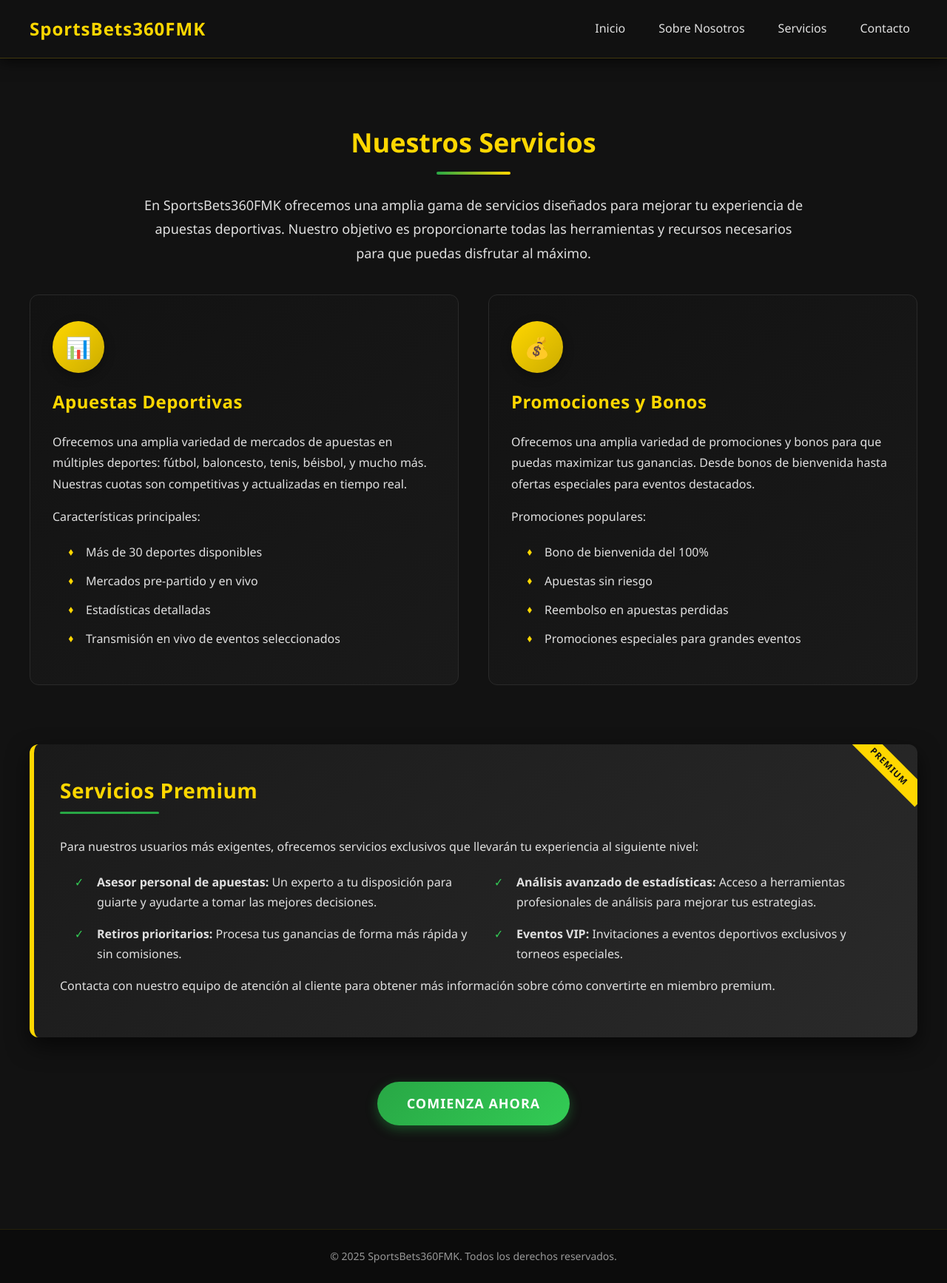
After one commit to Mauricio50-byte/SportsBets360FMK-Plataforma-de-Apuestas-Deportivas, a PHP site: page /View/Servicios.html in a window 1280 px wide. The commit adds this page. Shown: the whole page at 74% size. Run offline with PHP 8.4, Linux system fonts and the light colour scheme; a stand-in replaces the project's code that opens the database connection.

Commit message:
se creo la ventana servicio y se modifico la de sobre nosotros y la de index

```diff
--- /dev/null
+++ b/Css/StyleServicios.css
@@ -0,0 +1,429 @@
+/* servicios.css - Estilos elegantes y modernos para la página de Servicios (temática apuestas premium) */
+
+:root {
+    --color-gold: #ffd700;
+    --color-gold-dark: #ccac00;
+    --color-green: #28a745;
+    --color-green-light: #33cc55;
+    --color-dark: #121212;
+    --color-dark-gray: #1a1a1a;
+    --color-medium-gray: #2a2a2a;
+    --color-light-gray: #e0e0e0;
+    --card-shadow: 0 12px 30px rgba(0, 0, 0, 0.6);
+    --card-glow: 0 0 15px rgba(255, 215, 0, 0.3);
+    --border-radius: 12px;
+    --transition-speed: 0.3s;
+  }
+
+  body {
+    font-family: 'Segoe UI', Tahoma, Geneva, Verdana, sans-serif;
+    background-color: var(--color-dark);
+    color: var(--color-light-gray);
+    margin: 0;
+    padding: 0;
+    line-height: 1.6;
+  }
+
+  /* Header y Navegación */
+  header {
+    background-color: rgba(18, 18, 18, 0.95);
+    backdrop-filter: blur(8px);
+    padding: 20px 40px;
+    display: flex;
+    justify-content: space-between;
+    align-items: center;
+    position: sticky;
+    top: 0;
+    z-index: 100;
+    box-shadow: 0 2px 20px rgba(0, 0, 0, 0.8);
+    border-bottom: 1px solid rgba(255, 215, 0, 0.2);
+  }
+
+  .logo {
+    color: var(--color-gold);
+    font-size: 24px;
+    font-weight: 700;
+    text-decoration: none;
+    letter-spacing: 1px;
+    transition: all var(--transition-speed) ease;
+  }
+
+  .logo:hover {
+    color: var(--color-green);
+    text-shadow: 0 0 10px rgba(40, 167, 69, 0.4);
+  }
+
+  nav ul {
+    display: flex;
+    list-style: none;
+    margin: 0;
+    padding: 0;
+  }
+
+  nav ul li {
+    margin-left: 25px;
+  }
+
+  nav ul li a {
+    color: var(--color-light-gray);
+    text-decoration: none;
+    font-weight: 500;
+    padding: 5px 10px;
+    transition: all var(--transition-speed) ease;
+    position: relative;
+  }
+
+  nav ul li a::after {
+    content: '';
+    position: absolute;
+    width: 0;
+    height: 2px;
+    bottom: 0;
+    left: 0;
+    background-color: var(--color-gold);
+    transition: width var(--transition-speed) ease;
+  }
+
+  nav ul li a:hover {
+    color: var(--color-gold);
+  }
+
+  nav ul li a:hover::after {
+    width: 100%;
+  }
+
+  /* Contenido Principal */
+  .main-content {
+    max-width: 1200px;
+    margin: 0 auto;
+    padding: 60px 20px;
+  }
+
+  h1 {
+    color: var(--color-gold);
+    text-align: center;
+    font-size: 36px;
+    margin-bottom: 40px;
+    position: relative;
+  }
+
+  h1.section-heading::after {
+    content: "";
+    position: absolute;
+    width: 100px;
+    height: 4px;
+    background: linear-gradient(90deg, var(--color-green), var(--color-gold));
+    bottom: -15px;
+    left: 50%;
+    transform: translateX(-50%);
+    border-radius: 2px;
+  }
+
+  .main-content > p {
+    font-size: 18px;
+    line-height: 1.8;
+    margin-bottom: 40px;
+    text-align: center;
+    max-width: 900px;
+    margin-left: auto;
+    margin-right: auto;
+  }
+
+  /* Servicios Grid */
+  .services-grid {
+    display: grid;
+    grid-template-columns: repeat(2, 1fr);
+    gap: 40px;
+    margin-top: 40px;
+  }
+
+  .service-card {
+    background: linear-gradient(145deg, var(--color-dark) 0%, var(--color-dark-gray) 100%);
+    border: 1px solid var(--color-medium-gray);
+    border-radius: var(--border-radius);
+    padding: 35px 30px;
+    color: var(--color-light-gray);
+    transition: transform var(--transition-speed) ease,
+                box-shadow var(--transition-speed) ease,
+                border-color var(--transition-speed) ease;
+    position: relative;
+    overflow: hidden;
+  }
+
+  .service-card::before {
+    content: "";
+    position: absolute;
+    top: 0;
+    left: 0;
+    width: 100%;
+    height: 4px;
+    background: linear-gradient(90deg, var(--color-green), var(--color-gold));
+    transform: scaleX(0);
+    transform-origin: left;
+    transition: transform var(--transition-speed) ease;
+  }
+
+  .service-card:hover {
+    transform: translateY(-8px);
+    box-shadow: var(--card-shadow), var(--card-glow);
+    border-color: var(--color-gold-dark);
+  }
+
+  .service-card:hover::before {
+    transform: scaleX(1);
+  }
+
+  .service-card h2 {
+    color: var(--color-gold);
+    margin-top: 0;
+    font-size: 24px;
+    font-weight: 700;
+    letter-spacing: 0.5px;
+    margin-bottom: 20px;
+    transition: color var(--transition-speed) ease;
+  }
+
+  .service-card:hover h2 {
+    color: var(--color-green-light);
+  }
+
+  .service-card .icon {
+    background: linear-gradient(135deg, var(--color-gold) 0%, var(--color-gold-dark) 100%);
+    width: 70px;
+    height: 70px;
+    border-radius: 50%;
+    display: flex;
+    justify-content: center;
+    align-items: center;
+    margin-bottom: 20px;
+    font-size: 28px;
+    color: var(--color-dark);
+    box-shadow: 0 5px 15px rgba(0, 0, 0, 0.3);
+    transition: transform var(--transition-speed) ease;
+  }
+
+  .service-card:hover .icon {
+    transform: rotateY(180deg);
+  }
+
+  .service-card ul {
+    margin: 20px 0 0 0;
+    padding-left: 20px;
+    list-style-type: none;
+  }
+
+  .service-card ul li {
+    position: relative;
+    padding-left: 25px;
+    margin-bottom: 12px;
+    line-height: 1.7;
+  }
+
+  .service-card ul li::before {
+    content: "♦";
+    color: var(--color-gold);
+    position: absolute;
+    left: 0;
+    font-size: 12px;
+    top: 4px;
+  }
+
+  .service-card p {
+    line-height: 1.8;
+    margin: 15px 0;
+  }
+
+  /* Servicios Premium */
+  .premium-services {
+    margin-top: 80px;
+    background: linear-gradient(135deg, #1a1a1a, #2a2a2a);
+    padding: 40px 35px;
+    border-radius: var(--border-radius);
+    border-left: 6px solid var(--color-gold);
+    position: relative;
+    box-shadow: var(--card-shadow);
+    overflow: hidden;
+  }
+
+  .premium-services::after {
+    content: "PREMIUM";
+    position: absolute;
+    top: 15px;
+    right: -25px;
+    background: var(--color-gold);
+    color: var(--color-dark);
+    padding: 5px 30px;
+    font-size: 12px;
+    font-weight: bold;
+    letter-spacing: 1px;
+    transform: rotate(45deg);
+  }
+
+  .premium-services h2 {
+    color: var(--color-gold);
+    margin-top: 0;
+    font-size: 28px;
+    font-weight: 700;
+    letter-spacing: 0.5px;
+    margin-bottom: 25px;
+    position: relative;
+    display: inline-block;
+  }
+
+  .premium-services h2::after {
+    content: "";
+    position: absolute;
+    width: 50%;
+    height: 3px;
+    background: var(--color-green);
+    bottom: -10px;
+    left: 0;
+    border-radius: 2px;
+  }
+
+  .premium-services ul {
+    margin: 20px 0 0 0;
+    padding-left: 20px;
+    list-style-type: none;
+    display: grid;
+    grid-template-columns: repeat(2, 1fr);
+    gap: 15px 30px;
+  }
+
+  .premium-services ul li {
+    position: relative;
+    padding-left: 30px;
+    line-height: 1.7;
+  }
+
+  .premium-services ul li::before {
+    content: "✓";
+    color: var(--color-green-light);
+    position: absolute;
+    left: 0;
+    font-weight: bold;
+  }
+
+  .premium-services p {
+    line-height: 1.8;
+    margin: 15px 0;
+  }
+
+  /* Botón CTA */
+  .cta-button {
+    display: block;
+    width: max-content;
+    margin: 60px auto 0;
+    padding: 15px 40px;
+    background: linear-gradient(135deg, var(--color-green), var(--color-green-light));
+    color: white;
+    border: none;
+    border-radius: 50px;
+    font-size: 18px;
+    font-weight: 600;
+    text-transform: uppercase;
+    letter-spacing: 1px;
+    cursor: pointer;
+    transition: all var(--transition-speed) ease;
+    box-shadow: 0 5px 15px rgba(40, 167, 69, 0.4);
+    text-decoration: none;
+    text-align: center;
+  }
+
+  .cta-button:hover {
+    transform: translateY(-3px);
+    box-shadow: 0 8px 25px rgba(40, 167, 69, 0.6);
+    background: linear-gradient(135deg, var(--color-green-light), var(--color-green));
+  }
+
+  /* Footer */
+  footer {
+    background-color: #0c0c0c;
+    padding: 25px 0;
+    text-align: center;
+    margin-top: 80px;
+    border-top: 1px solid rgba(255, 215, 0, 0.1);
+  }
+
+  footer p {
+    color: #999;
+    font-size: 14px;
+    margin: 0;
+  }
+
+  /* Media queries */
+  @media (max-width: 992px) {
+    .services-grid {
+      gap: 30px;
+    }
+
+    .premium-services ul {
+      grid-template-columns: 1fr;
+    }
+  }
+
+  @media (max-width: 768px) {
+    header {
+      flex-direction: column;
+      padding: 20px;
+    }
+
+    nav ul {
+      margin-top: 15px;
+    }
+
+    nav ul li {
+      margin-left: 15px;
+      margin-right: 15px;
+    }
+
+    .services-grid {
+      grid-template-columns: 1fr;
+    }
+
+    .premium-services {
+      padding: 35px 25px;
+    }
+
+    h1,
+    .premium-services h2 {
+      font-size: 28px;
+    }
+
+    .cta-button {
+      width: 100%;
+      padding: 15px 20px;
+    }
+  }
+
+  @media (max-width: 480px) {
+    nav ul {
+      flex-wrap: wrap;
+      justify-content: center;
+    }
+
+    nav ul li {
+      margin: 5px 10px;
+    }
+
+    .main-content {
+      padding: 40px 15px;
+    }
+  }
+
+  /* Animaciones adicionales */
+  @keyframes pulse {
+    0% {
+      box-shadow: 0 0 0 0 rgba(255, 215, 0, 0.7);
+    }
+    70% {
+      box-shadow: 0 0 0 10px rgba(255, 215, 0, 0);
+    }
+    100% {
+      box-shadow: 0 0 0 0 rgba(255, 215, 0, 0);
+    }
+  }
+
+  .highlight {
+    animation: pulse 2s infinite;
+  }
--- /dev/null
+++ b/View/Servicios.html
@@ -0,0 +1,74 @@
+<!DOCTYPE html>
+<html lang="es">
+<head>
+    <meta charset="UTF-8">
+    <meta name="viewport" content="width=device-width, initial-scale=1.0">
+    <title>Servicios - SportsBets360FMK</title>
+    <link rel="stylesheet" href="../Css/StyleServicios.css">
+</head>
+<body>
+    <header>
+        <a href="index.html" class="logo">SportsBets360FMK</a>
+                <nav>
+                    <ul>
+                        <li><a href="index.html" target="_blank">Inicio</a></li>
+                        <li><a href="sobrenosotros.html" target="_blank">Sobre Nosotros</a></li>
+                        <li><a href="servicios.html">Servicios</a></li>
+                        <li><a href="contacto.html">Contacto</a></li>
+            </ul>
+        </nav>
+    </header>
+
+    <div class="main-content">
+        <h1 class="section-heading">Nuestros Servicios</h1>
+
+        <p>En SportsBets360FMK ofrecemos una amplia gama de servicios diseñados para mejorar tu experiencia de apuestas deportivas. Nuestro objetivo es proporcionarte todas las herramientas y recursos necesarios para que puedas disfrutar al máximo.</p>
+
+        <div class="services-grid">
+            <div class="service-card">
+                <div class="icon">📊</div>
+                <h2>Apuestas Deportivas</h2>
+                <p>Ofrecemos una amplia variedad de mercados de apuestas en múltiples deportes: fútbol, baloncesto, tenis, béisbol, y mucho más. Nuestras cuotas son competitivas y actualizadas en tiempo real.</p>
+                <p>Características principales:</p>
+                <ul>
+                    <li>Más de 30 deportes disponibles</li>
+                    <li>Mercados pre-partido y en vivo</li>
+                    <li>Estadísticas detalladas</li>
+                    <li>Transmisión en vivo de eventos seleccionados</li>
+                </ul>
+            </div>
+
+            <div class="service-card">
+                <div class="icon">💰</div>
+                <h2>Promociones y Bonos</h2>
+                <p>Ofrecemos una amplia variedad de promociones y bonos para que puedas maximizar tus ganancias. Desde bonos de bienvenida hasta ofertas especiales para eventos destacados.</p>
+                <p>Promociones populares:</p>
+                <ul>
+                    <li>Bono de bienvenida del 100%</li>
+                    <li>Apuestas sin riesgo</li>
+                    <li>Reembolso en apuestas perdidas</li>
+                    <li>Promociones especiales para grandes eventos</li>
+                </ul>
+            </div>
+        </div>
+
+        <div class="premium-services">
+            <h2>Servicios Premium</h2>
+            <p>Para nuestros usuarios más exigentes, ofrecemos servicios exclusivos que llevarán tu experiencia al siguiente nivel:</p>
+            <ul>
+                <li><strong>Asesor personal de apuestas:</strong> Un experto a tu disposición para guiarte y ayudarte a tomar las mejores decisiones.</li>
+                <li><strong>Análisis avanzado de estadísticas:</strong> Acceso a herramientas profesionales de análisis para mejorar tus estrategias.</li>
+                <li><strong>Retiros prioritarios:</strong> Procesa tus ganancias de forma más rápida y sin comisiones.</li>
+                <li><strong>Eventos VIP:</strong> Invitaciones a eventos deportivos exclusivos y torneos especiales.</li>
+            </ul>
+            <p>Contacta con nuestro equipo de atención al cliente para obtener más información sobre cómo convertirte en miembro premium.</p>
+        </div>
+
+        <a href="contacto.html" class="cta-button">Comienza Ahora</a>
+    </div>
+
+    <footer>
+        <p>&copy; 2025 SportsBets360FMK. Todos los derechos reservados.</p>
+    </footer>
+</body>
+</html>
--- a/View/index.html
+++ b/View/index.html
@@ -30,8 +30,8 @@
                             <a class="nav-link" href="sobrenosotros.html" target="_blank">Sobre Nosotros</a>
                         </li>
                         <li class="nav-item">
-                            <a class="nav-link" href="#">Servicios</a>
-                        </li>
+                            <a class="nav-link" href="Servicios.html" target="_blank">Servicios</a>
+                            </li>
                         <li class="nav-item">
                             <a class="nav-link" href="#">Contacto</a>
                         </li>
```
Also changed, not shown: Css/Stylesobrenosotros.css (+98 -74 lines).
